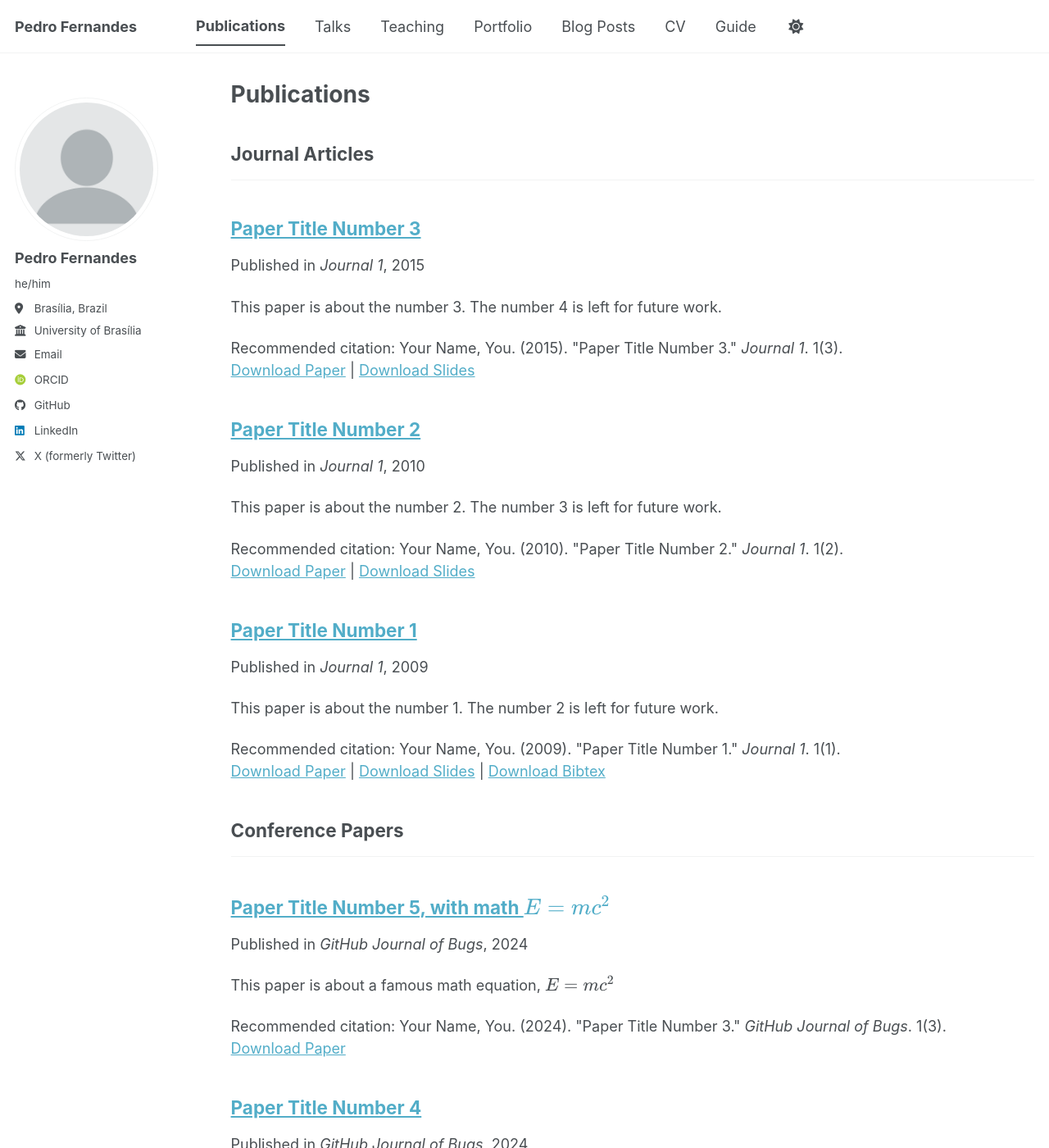
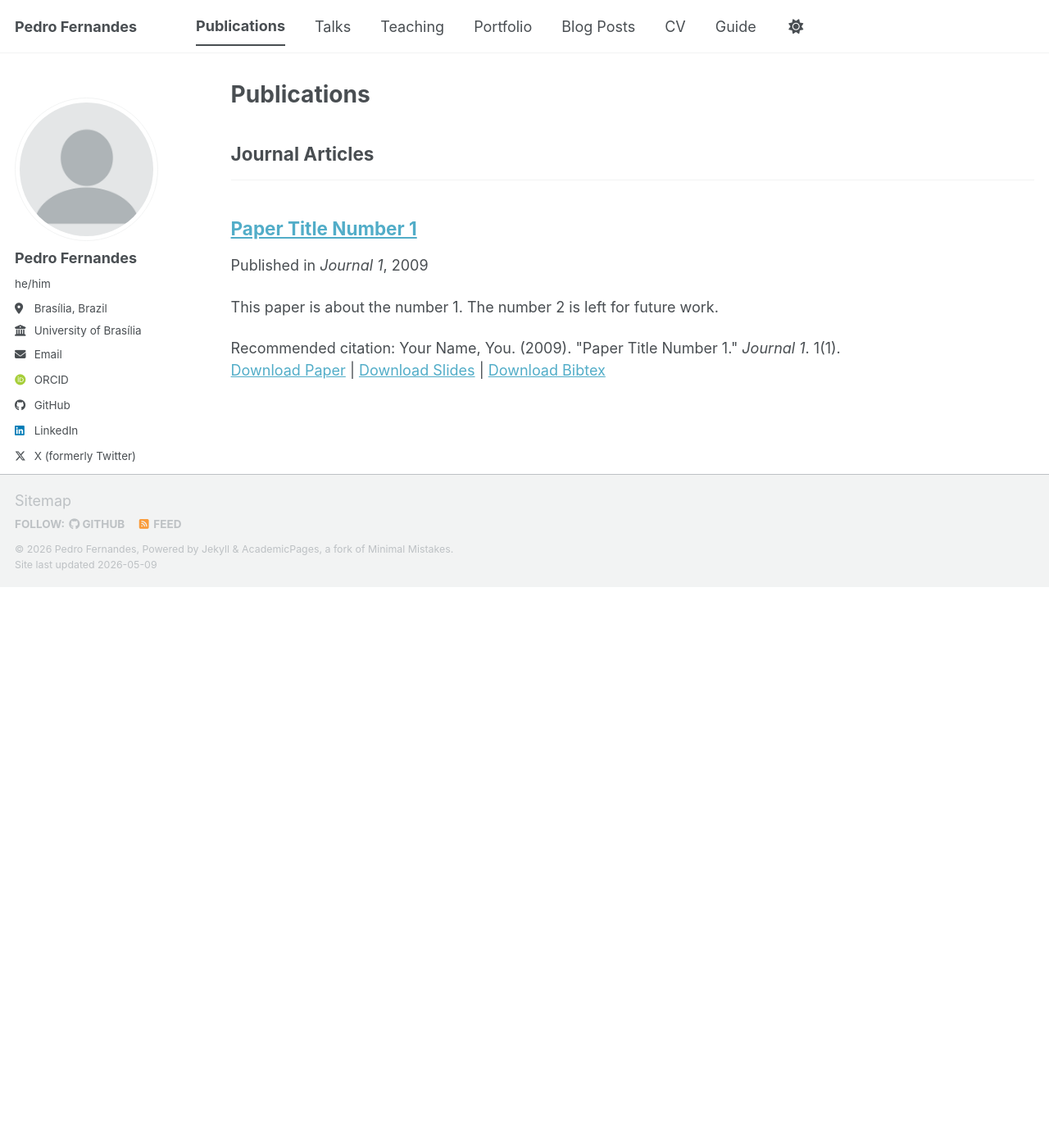
Before and after one commit to pedrofernandss/pedrofernandss.github.io, a Jekyll site: the page built from _pages/publications.html, in a window 1280 px wide and 1400 px high. Shown: the whole window at 82% size. Built offline with Jekyll 4.4.1, drawn with Linux system fonts in a browser that asks for light colours; some web fonts are replaced; a script bundle is joined from its source files by our own code; library files that are not in the unit come from our copies; some of the changed text lies outside the part shown.

```diff
--- a/_publications/2010-10-01-paper-title-number-2.md
+++ /dev/null
@@ -1,14 +0,0 @@
----
-title: "Paper Title Number 2"
-collection: publications
-category: manuscripts
-permalink: /publication/2010-10-01-paper-title-number-2
-excerpt: 'This paper is about the number 2. The number 3 is left for future work.'
-date: 2010-10-01
-venue: 'Journal 1'
-slidesurl: 'https://academicpages.github.io/files/slides2.pdf'
-paperurl: 'https://academicpages.github.io/files/paper2.pdf'
-citation: 'Your Name, You. (2010). &quot;Paper Title Number 2.&quot; <i>Journal 1</i>. 1(2).'
----
-
-The contents above will be part of a list of publications, if the user clicks the link for the publication than the contents of section will be rendered as a full page, allowing you to provide more information about the paper for the reader. When publications are displayed as a single page, the contents of the above "citation" field will automatically be included below this section in a smaller font.
--- a/_publications/2015-10-01-paper-title-number-3.md
+++ /dev/null
@@ -1,14 +0,0 @@
----
-title: "Paper Title Number 3"
-collection: publications
-category: manuscripts
-permalink: /publication/2015-10-01-paper-title-number-3
-excerpt: 'This paper is about the number 3. The number 4 is left for future work.'
-date: 2015-10-01
-venue: 'Journal 1'
-slidesurl: 'https://academicpages.github.io/files/slides3.pdf'
-paperurl: 'https://academicpages.github.io/files/paper3.pdf'
-citation: 'Your Name, You. (2015). &quot;Paper Title Number 3.&quot; <i>Journal 1</i>. 1(3).'
----
-
-The contents above will be part of a list of publications, if the user clicks the link for the publication than the contents of section will be rendered as a full page, allowing you to provide more information about the paper for the reader. When publications are displayed as a single page, the contents of the above "citation" field will automatically be included below this section in a smaller font.
--- a/_publications/2025-06-08-paper-title-number-5.md
+++ /dev/null
@@ -1,13 +0,0 @@
----
-title: "Paper Title Number 5, with math $$E=mc^2$$"
-collection: publications
-category: conferences
-permalink: /publication/2024-02-17-paper-title-number-4
-excerpt: 'This paper is about a famous math equation, $$E=mc^2$$'
-date: 2024-02-17
-venue: 'GitHub Journal of Bugs'
-paperurl: 'https://academicpages.github.io/files/paper3.pdf'
-citation: 'Your Name, You. (2024). &quot;Paper Title Number 3.&quot; <i>GitHub Journal of Bugs</i>. 1(3).'
----
-
-Using [MathJax](https://www.mathjax.org/) in the description is supported - $$E=mc^2$$ - however, the use must be mindful that the default delimiters are `$$...$$` and `\\[...\\]` which differs from the `$...$` that is typically expected.
```
Also changed, not shown: _publications/2024-02-17-paper-title-number-4.md (deleted, +0 -13 lines), _talks/2025-10-01-talk-1.md (+1 -1 lines).
